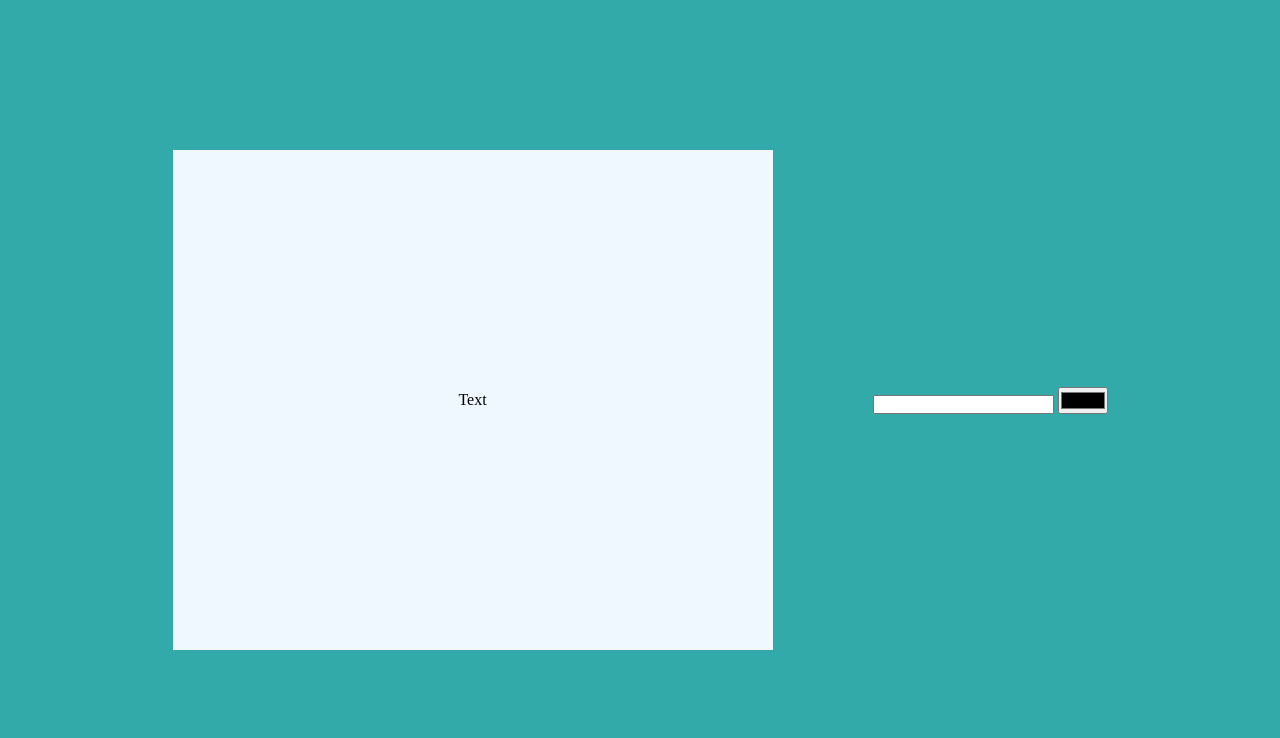
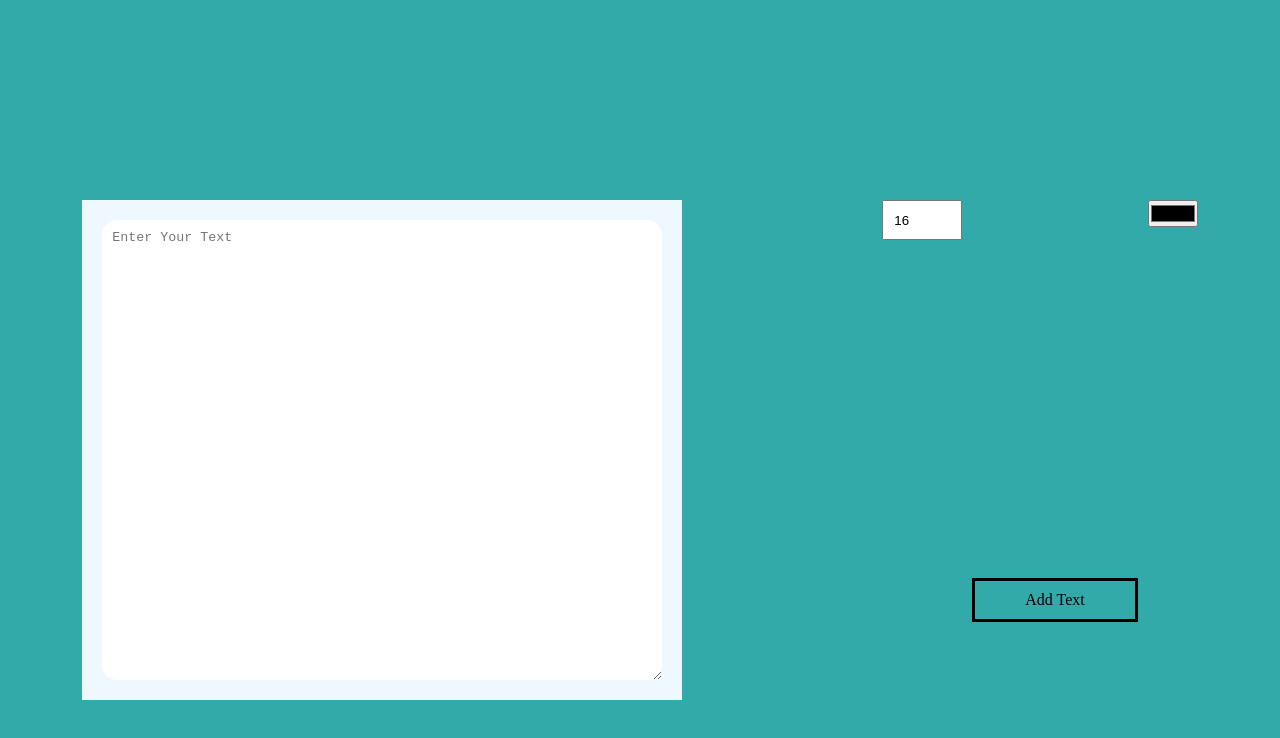
Before and after one commit to Digontha/text-editor, a plain HTML site: page index.html in a window 1280 px wide. Drawn offline with Linux system fonts and the light colour scheme.

Commit message:
implement color and front size

```diff
--- a/index.html
+++ b/index.html
@@ -1,22 +1,32 @@
 <!DOCTYPE html>
 <html lang="en">
+
 <head>
     <meta charset="UTF-8">
     <meta name="viewport" content="width=device-width, initial-scale=1.0">
     <title>Text Editor</title>
     <link rel="stylesheet" href="style.css">
 </head>
+
 <body>
 
     <section class="section">
-             Text
+        <textarea  placeholder="Enter Your Text" class="textarea" name="textarea" id="text" cols="30" rows="10"></textarea>
     </section>
 
 
-    <section>
-             <input type="number">
-             <input type="color">
+    <section class="section2">
+        <input onchange="f1(this)" class="number" min="1" max="100" value="16" type="number">
+         <div class="addText">
+           <p class="textadd">Add Text</p>
+        </div>
+        <input onchange="f2(this)" type="color">
+
+
     </section>
 
+
+<script src="./main.js"></script>
 </body>
+
 </html>
--- a/main.js
+++ b/main.js
@@ -0,0 +1,10 @@
+const textarea = document.getElementById("text");
+
+function f1(e) {
+    let frontValue = e.value
+    textarea.style.fontSize = frontValue + "px";
+}
+function f2(e) {
+    let frontValue = e.value
+    textarea.style.color = frontValue ;
+}
--- a/style.css
+++ b/style.css
@@ -12,8 +12,8 @@ body
     width: 100%;
     display: flex;
     justify-content: center;
-    align-items: center;
-    gap: 100px;
+    gap: 200px;
+    margin-top: 200px;
 
 }
 
@@ -25,4 +25,49 @@ body
     display: flex;
     justify-content: center;
     align-items: center;
+    padding: 20px;
+
 }
+
+.number
+{
+    padding: 10px;
+
+}
+
+.section2
+{
+
+    display: flex;
+    gap: 10px;
+    height: 40px;
+
+}
+
+.addText
+{
+display: flex;
+justify-content: center;
+align-items: center;
+height: 800px;
+
+
+}
+.textarea
+{
+  width: 100%;
+  height: 100%;
+  outline: none;
+  border: none;
+  resize: vertical;
+  padding: 10px;
+  border-radius: 15px;
+
+}
+
+.textadd
+{
+border: 3px solid black;
+padding: 10px 50px;
+cursor: pointer;
+}
```
